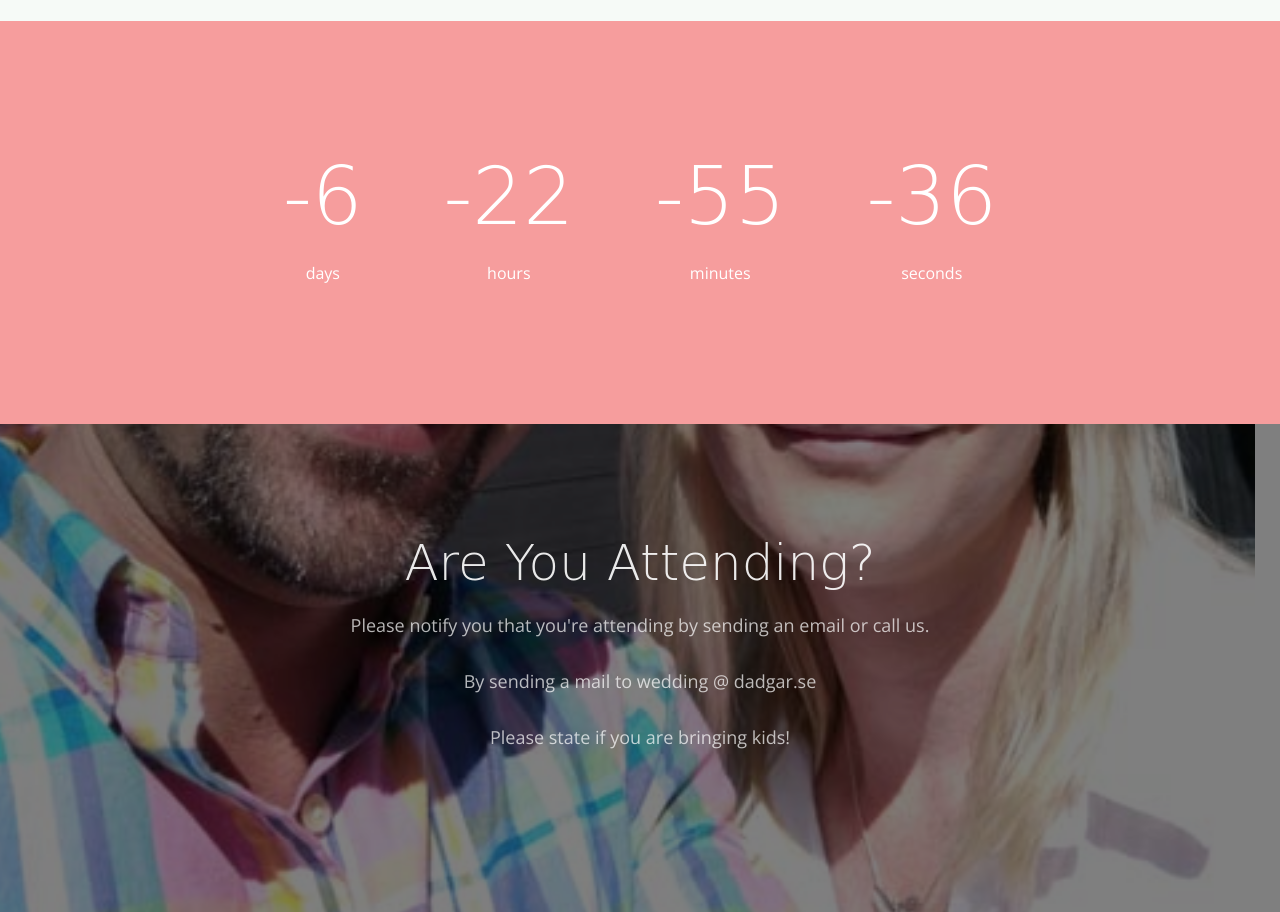
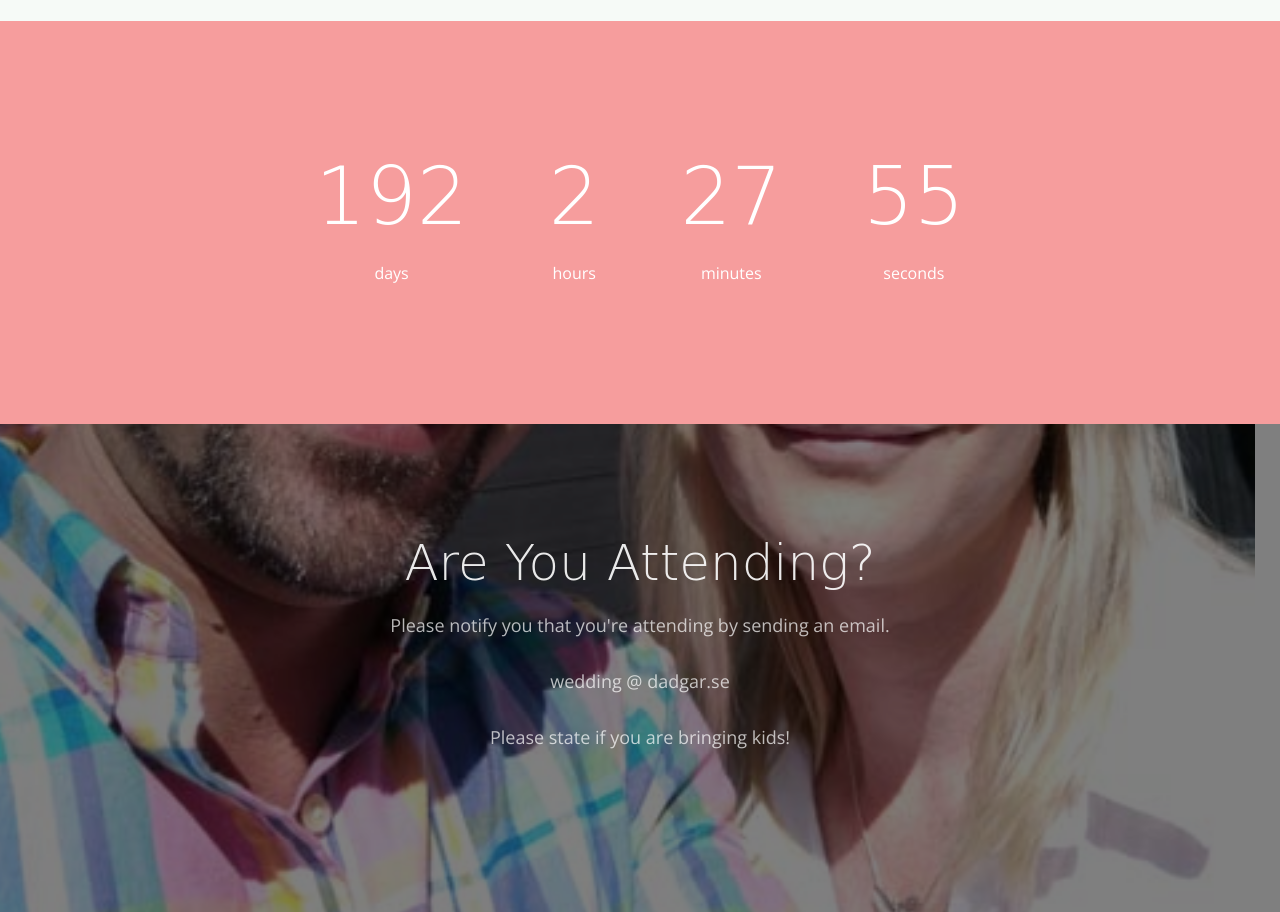
Before and after one commit to filipdadgar/bootstrap-for-wed, a website: page index.html in a window 1280 px wide. Shown: the part 1640-2552 px from the top of the page. Drawn offline with nearby package versions, Linux system fonts and the light colour scheme; some packages are replaced by stand-ins of ours; no server answers; files whose address does not match are found by name; a web font is replaced by a local one.

Commit message:
Readded timer

```diff
--- a/index.html
+++ b/index.html
@@ -3,25 +3,25 @@
 <!--[if lt IE 7]>      <html class="no-js lt-ie9 lt-ie8 lt-ie7"> <![endif]-->
 <!--[if IE 7]>         <html class="no-js lt-ie9 lt-ie8"> <![endif]-->
 <!--[if IE 8]>         <html class="no-js lt-ie9"> <![endif]-->
-<!--[if gt IE 8]><!--> <html class="no-js"> <!--<![endif]-->
+<!--[if gt IE 8]><!-->
+<html class="no-js">
+ <!--<![endif]-->
 <head>
     <meta charset="utf-8">
     <meta http-equiv="X-UA-Compatible" content="IE=edge">
     <title>-Sofie and Filip Wedding - 40y party!</title>
     <meta name="viewport" content="width=device-width, initial-scale=1">
 
-
     <!-- Facebook and Twitter integration -->
-	<meta property="og:title" content=""/>
-	<meta property="og:image" content=""/>
-	<meta property="og:url" content=""/>
-	<meta property="og:site_name" content=""/>
-	<meta property="og:description" content=""/>
+    <meta property="og:title" content="" />
+    <meta property="og:image" content="" />
+    <meta property="og:url" content="" />
+    <meta property="og:site_name" content="" />
+    <meta property="og:description" content="" />
     <meta name="twitter:title" content="" />
     <meta name="twitter:image" content="" />
     <meta name="twitter:url" content="" />
     <meta name="twitter:card" content="" />
-
     <!-- Place favicon.ico and apple-touch-icon.png in the root directory -->
     <link rel="shortcut icon" href="favicon.ico">
 
@@ -41,7 +41,6 @@
 
     <link rel="stylesheet" href="css/style.css">
 
-
     <!-- Modernizr JS -->
     <script src="js/modernizr-2.6.2.min.js"></script>
     <!-- FOR IE9 below -->
@@ -50,7 +49,7 @@
     <![endif]-->
     <script src="js/main.js"></script>
     <script src="js/google_map.js"></script>
-
+    <script src="js/bootstrap.min.js"></script>
 </head>
 <body>
     <div id="fh5co-wrapper">
@@ -77,7 +76,6 @@
                     </div>
                 </div>
             </div>
-
             <header id="fh5co-header-section" class="sticky-banner">
                 <div class="container">
                     <div class="nav-header">
@@ -86,7 +84,7 @@
                         <!-- START #fh5co-menu-wrap -->
                         <nav id="fh5co-menu-wrap" role="navigation">
                             <ul class="sf-menu" id="fh5co-primary-menu">
-								<li class="active"><a href="index.html" >Home</a></li>
+                                <li class="active"><a href="index.html">Home</a></li>
                                 <li>
                                 <li><a href="when-where.html">When &amp; Where</a></li>
                             </ul>
@@ -94,7 +92,6 @@
                     </div>
                 </div>
             </header>
-
             <!-- end:header-top -->
 
             <div id="fh5co-couple" class="fh5co-section-gray">
@@ -134,15 +131,14 @@
                     </div>
                 </div>
             </div>
-
             <div id="fh5co-started" style="background-image:url(images/cover_bg_2.jpg);" data-stellar-background-ratio="0.5">
                 <div class="overlay"></div>
                 <div class="container">
                     <div class="row animate-box">
                         <div class="col-md-8 col-md-offset-2 text-center heading-section">
                             <h2>Are You Attending?</h2>
-                        <p>Please notify you that you're attending by sending an email or call us.
-                        <p>By sending a mail to wedding @ dadgar.se</p>
+                            <p>Please notify you that you're attending by sending an email.
+                            <p> wedding @ dadgar.se</p>
                             <p>Please state if you are bringing kids!</p>
                         </div>
                     </div>
@@ -171,14 +167,10 @@
                 </div>
             </footer>
 
-
-
         </div>
         <!-- END fh5co-page -->
-
     </div>
     <!-- END fh5co-wrapper -->
-
     <!-- Google Map -->
     <script src="https://maps.googleapis.com/maps/api/js?key=AIzaSyDBYzprubl02Y3n73gdaD6j-Ljp4QAVvi8&sensor=false"></script>
     <!-- jQuery -->
--- a/js/main.js
+++ b/js/main.js
@@ -137,7 +137,7 @@
 	};
 
 	// Set the date we're counting down to
-	var countDownDate = new Date("Dec 28, 2017 15:37:25").getTime();
+	var countDownDate = new Date("Jul 14, 2018 16:00:00").getTime();
 
 	// Update the count down every 1 second
 	var x = setInterval(function() {
```
Also changed, not shown: when-where.html (+2 -2 lines). Lines whose indentation alone changed are shown as unchanged.
